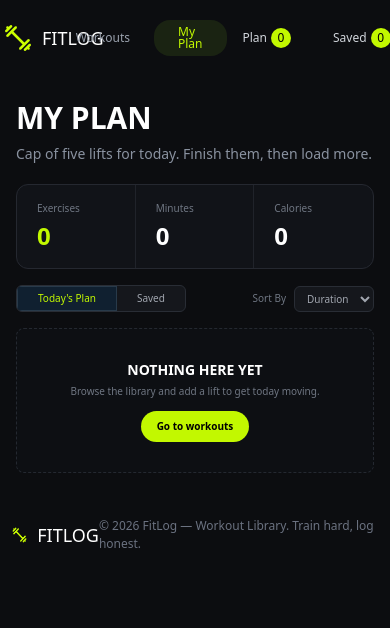
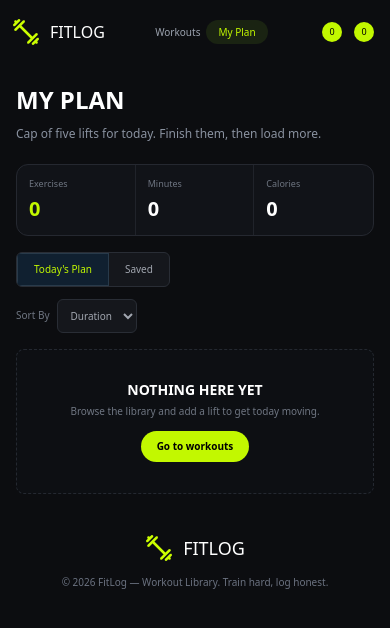
Before and after one commit to mizu63/FITLOG, a Next.js app: page /myplan in a window 390 px wide. Shown: the top 628 px of the page. Built offline with nearby package versions, Linux system fonts and the light colour scheme.

Commit message:
responsive

```diff
--- a/src/Components/Banner.tsx
+++ b/src/Components/Banner.tsx
@@ -1,27 +1,46 @@
-import React from 'react';
-import Image from 'next/image';
-import ImageBanner from '@/assist/banner.png';
+
+import React from "react";
+import Image from "next/image";
+import ImageBanner from "@/assist/banner.png";
+
 const Banner = () => {
   return (
-        <section className="mt-10">
-            <div className="container mx-auto flex justify-between pt-17 pb-10 bg-[#1F2937] p-15 rounded-2xl">
-                <div>
-                    <h2 className="text-[11px] font-bold text-[#C2F800] leading-2 pb-5">WORKOUT LIBRARY</h2>
-                    <h1 className="text-[60px] text-[#D1D5DB] mt-2 font-bold leading-tight">
-                        TRAIN WITH INTENT LOG. <br />
+    <section className="mt-5 px-3 sm:mt-8 sm:px-5 lg:mt-10">
+      <div className="container mx-auto flex flex-col justify-between gap-8 rounded-2xl bg-[#1F2937] p-5 pt-10 pb-8 sm:p-8 lg:flex-row lg:p-12 lg:pt-16 lg:pb-10">
+
+
+        <div className="flex-1">
+          <h2 className="pb-4 text-[10px] font-bold leading-none text-[#C2F800] sm:text-[11px]">
+            WORKOUT LIBRARY
+          </h2>
+
+          <h1 className="mt-2 text-[36px] font-bold leading-tight text-[#D1D5DB] sm:text-[48px] lg:text-[60px]">
+            TRAIN WITH INTENT LOG.
+            <br className="hidden sm:block" />
             EVERY SET.
           </h1>
-                    <p className="text-[#9CA3AF] text-[16px] leading-5 pt-4 pb-6">
+
+          <p className="pt-4 pb-6 text-[13px] leading-5 text-[#9CA3AF] sm:text-[14px] lg:text-[16px]">
             FitLog is a dark, no-nonsense gym companion: pick a lift, lock it
-                        <br />
+            <br className="hidden sm:block" />
             into today's plan, and watch the week's work add up.
           </p>
-                    <button className="bg-[#C2F800] text-[#000000] text-[12px] font-bold py-3 px-6 rounded-md hover:bg-[#a8d500] transition duration-300">
+
+          <button className="rounded-md bg-[#C2F800] px-5 py-3 text-[11px] font-bold text-[#000000] transition duration-300 hover:bg-[#a8d500] sm:px-6 sm:text-[12px]">
             BROWSE WORKOUTS
           </button>
         </div>
 
-                <Image src={ImageBanner} alt="Banner" className="mt-6" />
+
+        <div className="flex flex-1 items-center justify-center lg:justify-end">
+          <Image
+            src={ImageBanner}
+            alt="Banner"
+            className="mt-0 h-auto w-full max-w-[420px] object-contain sm:max-w-[480px] lg:mt-6 lg:max-w-[500px]"
+            priority
+          />
+        </div>
+
       </div>
     </section>
   );
--- a/src/Components/Footer.tsx
+++ b/src/Components/Footer.tsx
@@ -7,22 +7,30 @@
 const Footer = () => {
   return (
     <section>
-      <div className="container mx-auto flex justify-between items-center py-5 px-3">
+      <div className="container mx-auto flex flex-col items-center justify-between gap-3 px-3 py-5 sm:flex-row sm:gap-0">
+
+
         <div className="flex items-center gap-2.5">
           <Link href="/">
-            <Image src={ImageLogo} alt="Logo" />
+            <Image
+              src={ImageLogo}
+              alt="Logo"
+              className="h-auto w-auto"
+            />
           </Link>
 
-          <h1 className="text-[18px] text-[#FFFFFF] leading-5">
+          <h1 className="text-[18px] leading-5 text-[#FFFFFF]">
             FITLOG
           </h1>
         </div>
 
-        <div>
-          <h3 className="text-[12px] font-normal text-[#6B7280]">
+
+        <div className="text-center sm:text-right">
+          <h3 className="text-[10px] font-normal leading-4 text-[#6B7280] sm:text-[12px]">
             © 2026 FitLog — Workout Library. Train hard, log honest.
           </h3>
         </div>
+
       </div>
     </section>
   );
--- a/src/Components/Navber.tsx
+++ b/src/Components/Navber.tsx
@@ -24,24 +24,31 @@
   const pathname = usePathname();
 
   return (
-    <section className="container mx-auto">
-      <nav className="flex justify-between items-center py-5 px-1">
+    <section className="container mx-auto px-3 sm:px-5">
+      <nav className="flex items-center justify-between gap-3 py-4 sm:py-5">
 
-        {/* Logo */}
-        <Link href="/" className="flex items-center gap-2.5">
-          <Image src={ImageLogo} alt="Logo" />
 
-          <h1 className="text-[18px] text-[#FFFFFF] leading-5">
+        <Link
+          href="/"
+          className="flex shrink-0 items-center gap-2.5"
+        >
+          <Image
+            src={ImageLogo}
+            alt="Logo"
+            className="h-auto w-auto"
+          />
+
+          <h1 className="text-[16px] leading-5 text-[#FFFFFF] sm:text-[18px]">
             FITLOG
           </h1>
         </Link>
 
-        {/* Navigation */}
-        <ul className="flex items-center gap-6">
+
+        <ul className="flex items-center gap-1.5 sm:gap-4 md:gap-6">
           <li
-            className={`text-[12px] leading-3 font-medium ${
+            className={`text-[10px] font-medium leading-3 sm:text-[12px] ${
               pathname === links.workout
-                ? "text-[#C2F800] bg-[#1A2312] py-1.5 px-6 rounded-2xl"
+                ? "rounded-2xl bg-[#1A2312] px-3 py-1.5 text-[#C2F800] sm:px-6"
                 : "text-[#9CA3AF]"
             }`}
           >
@@ -51,9 +58,9 @@
           </li>
 
           <li
-            className={`text-[12px] leading-3 font-medium ${
+            className={`text-[10px] font-medium leading-3 sm:text-[12px] ${
               pathname === links.myplan
-                ? "text-[#C2F800] bg-[#1A2312] py-1.5 px-6 rounded-2xl"
+                ? "rounded-2xl bg-[#1A2312] px-3 py-1.5 text-[#C2F800] sm:px-6"
                 : "text-[#9CA3AF]"
             }`}
           >
@@ -63,22 +70,29 @@
           </li>
         </ul>
 
-        {/* Plan & Saved */}
-        <Link href={links.myplan}>
-          <div className="flex items-center gap-2.5">
 
-            <div className="flex items-center gap-1 text-[12px] font-medium leading-2.5 text-[#D1D5DB] py-2 px-4">
-              Plan
+        <Link
+          href={links.myplan}
+          className="shrink-0"
+        >
+          <div className="flex items-center gap-1 sm:gap-2.5">
 
-              <span className="bg-[#C2F800] text-black w-5 h-5 rounded-full flex items-center justify-center">
+            <div className="flex items-center gap-1 px-1 py-1.5 text-[9px] font-medium leading-3 text-[#D1D5DB] sm:px-2 sm:text-[12px]">
+              <span className="hidden xs:inline sm:inline">
+                Plan
+              </span>
+
+              <span className="flex h-5 w-5 items-center justify-center rounded-full bg-[#C2F800] text-[9px] text-black">
                 {todayPlan.length}
               </span>
             </div>
 
-            <div className="flex items-center gap-1 text-[12px] font-medium leading-2.5 text-[#D1D5DB] py-2 px-4">
-              Saved
+            <div className="flex items-center gap-1 px-1 py-1.5 text-[9px] font-medium leading-3 text-[#D1D5DB] sm:px-2 sm:text-[12px]">
+              <span className="hidden xs:inline sm:inline">
+                Saved
+              </span>
 
-              <span className="bg-[#C2F800] text-black w-5 h-5 rounded-full flex items-center justify-center">
+              <span className="flex h-5 w-5 items-center justify-center rounded-full bg-[#C2F800] text-[9px] text-black">
                 {saved.length}
               </span>
             </div>
--- a/src/app/myplan/page.tsx
+++ b/src/app/myplan/page.tsx
@@ -17,8 +17,7 @@
 
   const { todayPlan, saved, removeWorkout } = context;
 
-  const currentExercises =
-    activeTab === "today" ? todayPlan : saved;
+  const currentExercises = activeTab === "today" ? todayPlan : saved;
 
   const sortedExercises = [...currentExercises].sort((a, b) => {
     if (sort === "duration") {
@@ -43,49 +42,58 @@
   );
 
   return (
-    <section className="container mx-auto px-4 py-6">
+    <section className="container mx-auto px-4 py-5 sm:px-5 sm:py-6 lg:px-6">
 
       <div>
-        <h1 className="text-3xl font-bold text-white">MY PLAN</h1>
+        <h1 className="text-2xl font-bold text-white sm:text-3xl">
+          MY PLAN
+        </h1>
 
-        <p className="pt-2 text-sm text-[#8A92A0]">
+        <p className="pt-2 text-xs leading-5 text-[#8A92A0] sm:text-sm">
           Cap of five lifts for today. Finish them, then load more.
         </p>
       </div>
 
 
-      <div className="mt-5 grid grid-cols-3 rounded-xl border border-[#252830] bg-[#111318]">
-        <div className="border-r border-[#20232A] px-5 py-4">
-          <p className="text-[10px] text-[#6F7682]">Exercises</p>
+      <div className="mt-5 grid grid-cols-3 overflow-hidden rounded-xl border border-[#252830] bg-[#111318]">
+        <div className="border-r border-[#20232A] px-3 py-3 sm:px-5 sm:py-4">
+          <p className="text-[9px] text-[#6F7682] sm:text-[10px]">
+            Exercises
+          </p>
 
-          <h2 className="mt-1 text-2xl font-bold text-[#C2F800]">
+          <h2 className="mt-1 text-xl font-bold text-[#C2F800] sm:text-2xl">
             {currentExercises.length}
           </h2>
         </div>
 
-        <div className="border-r border-[#20232A] px-5 py-4">
-          <p className="text-[10px] text-[#6F7682]">Minutes</p>
+        <div className="border-r border-[#20232A] px-3 py-3 sm:px-5 sm:py-4">
+          <p className="text-[9px] text-[#6F7682] sm:text-[10px]">
+            Minutes
+          </p>
 
-          <h2 className="mt-1 text-2xl font-bold text-white">
+          <h2 className="mt-1 text-xl font-bold text-white sm:text-2xl">
             {totalMinutes}
           </h2>
         </div>
 
-        <div className="px-5 py-4">
-          <p className="text-[10px] text-[#6F7682]">Calories</p>
+        <div className="px-3 py-3 sm:px-5 sm:py-4">
+          <p className="text-[9px] text-[#6F7682] sm:text-[10px]">
+            Calories
+          </p>
 
-          <h2 className="mt-1 text-2xl font-bold text-white">
+          <h2 className="mt-1 text-xl font-bold text-white sm:text-2xl">
             {totalCalories}
           </h2>
         </div>
       </div>
 
 
-      <div className="mt-4 flex items-center justify-between">
-        <div className="flex overflow-hidden rounded-md border border-[#292D35] bg-[#15171C] text-[10px]">
+      <div className="mt-4 flex flex-col gap-3 sm:flex-row sm:items-center sm:justify-between">
+        <div className="flex w-fit overflow-hidden rounded-md border border-[#292D35] bg-[#15171C] text-[10px]">
           <button
             onClick={() => setActiveTab("today")}
-            className={`px-5 py-1 ${activeTab === "today"
+            className={`px-4 py-2 sm:px-5 sm:py-1 ${
+              activeTab === "today"
                 ? "border border-[#283A4A] bg-[#102030] text-[#C2F800]"
                 : "text-[#A1A6AF]"
             }`}
@@ -95,7 +103,8 @@
 
           <button
             onClick={() => setActiveTab("saved")}
-            className={`px-5 py-1 ${activeTab === "saved"
+            className={`px-4 py-2 sm:px-5 sm:py-1 ${
+              activeTab === "saved"
                 ? "border border-[#283A4A] bg-[#102030] text-[#C2F800]"
                 : "text-[#A1A6AF]"
             }`}
@@ -114,7 +123,7 @@
                 e.target.value as "duration" | "calories" | "name"
               )
             }
-            className="rounded-md border border-[#292D35] bg-[#15171C] px-2 py-1 text-[#A1A6AF] outline-none"
+            className="rounded-md border border-[#292D35] bg-[#15171C] px-2 py-2 text-[#A1A6AF] outline-none sm:py-1"
           >
             <option value="duration">Duration</option>
             <option value="calories">Calories</option>
@@ -126,7 +135,7 @@
 
       <div className="mt-4">
         {currentExercises.length === 0 ? (
-          <div className="flex min-h-[145px] flex-col items-center justify-center rounded-lg border border-dashed border-[#242830] bg-[#0D0F13]">
+          <div className="flex min-h-[145px] flex-col items-center justify-center rounded-lg border border-dashed border-[#242830] bg-[#0D0F13] px-4 text-center">
             <h2 className="text-sm font-bold text-white">
               NOTHING HERE YET
             </h2>
@@ -147,11 +156,12 @@
             {sortedExercises.map((exercise) => (
               <div
                 key={exercise.id}
-                className="w-full rounded-xl border border-[#292D35] bg-[#191C22] px-3 py-3"
+                className="w-full rounded-xl border border-[#292D35] bg-[#191C22] p-3"
               >
-                <div className="flex items-center gap-4">
 
-                  <div className="relative h-[72px] w-[108px] shrink-0 overflow-hidden rounded-lg">
+                <div className="flex flex-col gap-3 sm:flex-row sm:items-center sm:gap-4">
+
+                  <div className="relative h-40 w-full shrink-0 overflow-hidden rounded-lg sm:h-[72px] sm:w-[108px]">
                     <Image
                       src={exercise.image}
                       alt={exercise.name}
@@ -170,7 +180,7 @@
                       {exercise.equipment}
                     </p>
 
-                    <div className="mt-1 flex items-center gap-3 text-[10px]">
+                    <div className="mt-2 flex flex-wrap items-center gap-x-3 gap-y-1 text-[10px]">
                       <span className="flex items-center gap-1 text-[#C2F800]">
                         <span>◷</span>
                         {exercise.duration} min
@@ -189,20 +199,21 @@
                   </div>
 
 
-                  <div className="flex shrink-0 items-center gap-2">
+                  <div className="flex w-full shrink-0 items-center gap-2 sm:w-auto">
                     <Link
                       href={`/workouts/${exercise.id}`}
-                      className="rounded-full border border-[#BFC4CC] px-3 py-1.5 text-[10px] font-semibold text-white transition hover:bg-[#252830]"
+                      className="flex-1 rounded-full border border-[#BFC4CC] px-3 py-2 text-center text-[10px] font-semibold text-white transition hover:bg-[#252830] sm:flex-none sm:py-1.5"
                     >
                       View Details
                     </Link>
+
                     <button
                       type="button"
                       onClick={(e) => {
                         e.stopPropagation();
                         removeWorkout(exercise.id, activeTab);
                       }}
-                      className="rounded-full bg-[#C2F800] px-4 py-1.5 text-[10px] font-bold text-black transition hover:bg-[#D5FF3D]"
+                      className="flex-1 rounded-full bg-[#C2F800] px-3 py-2 text-[10px] font-bold text-black transition hover:bg-[#D5FF3D] sm:flex-none sm:px-4 sm:py-1.5"
                     >
                       ✓ Mark as Done
                     </button>
@@ -213,7 +224,7 @@
                         e.stopPropagation();
                         removeWorkout(exercise.id, activeTab);
                       }}
-                      className="ml-1 text-sm text-[#A1A6AF] hover:text-white"
+                      className="ml-0 px-1 text-lg text-[#A1A6AF] hover:text-white sm:ml-1"
                     >
                       ×
                     </button>
```
Also changed, not shown: src/Components/Fit.tsx (+18 -23 lines), src/app/workouts/[id]/page.tsx (+38 -41 lines), src/app/workouts/page.tsx (+24 -27 lines), 1 other file (tests, documents, lock files or other folders). Lines whose indentation alone changed are shown as unchanged.
